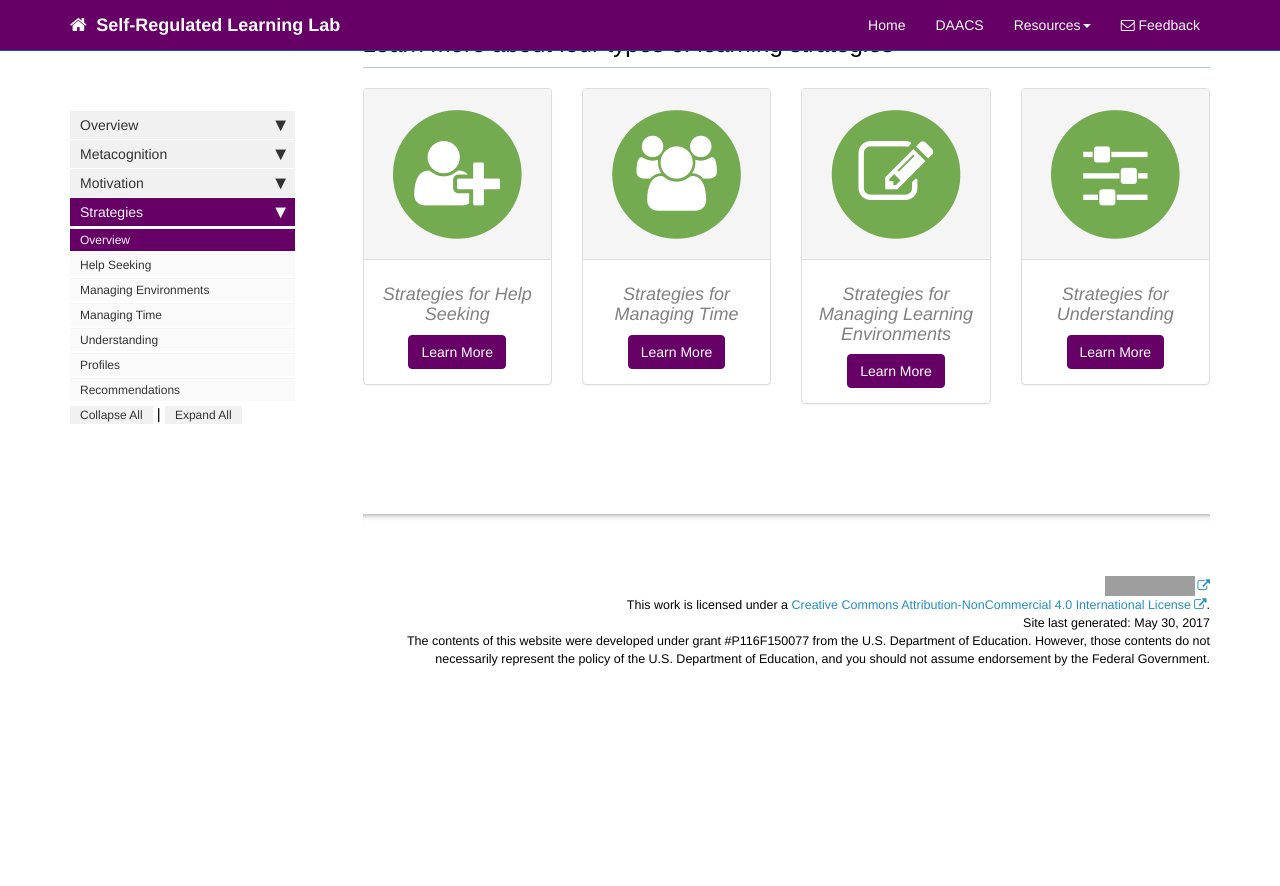
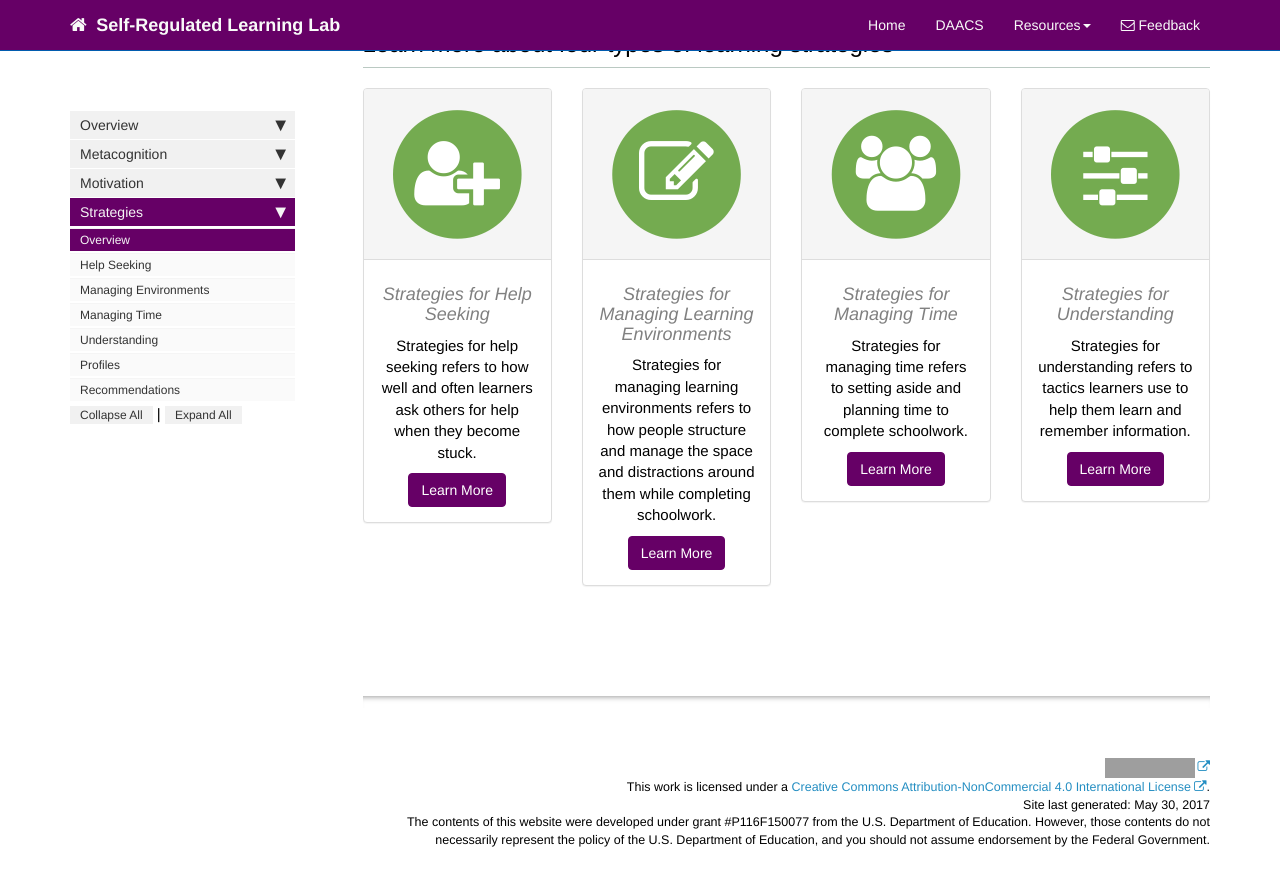
Before and after one commit to dfranklin02/SRL, a Jekyll site: the page built from docs/pages/strategies/strategies.md, in a window 1280 px wide and 900 px high, scrolled down 1399 px. Shown: the top 886 px of the window. Built offline with Jekyll 4.4.1, drawn with Linux system fonts in a browser that asks for light colours; nearby versions of some CDN libraries; comment, search, counter and statistics services are not loaded; before the commit the page ends 2118 px from its top, so only the background shows below that; grey boxes are pictures that could not be loaded.

Commit message:
Update strategies.md

```diff
--- a/docs/pages/strategies/strategies.md
+++ b/docs/pages/strategies/strategies.md
@@ -40,8 +40,23 @@ To further develop your knowledge and understanding about the four learning stra
                  </div>
                  <div class="panel-body">
                      <h4>Strategies for Help Seeking</h4>
-                     <p></p>
+                     <p>Strategies for help seeking refers to how well and often learners ask others for help when they become stuck.</p>
                      <a href="help_seeking.html" class="btn btn-primary">Learn More</a>
+                 </div>
+             </div>
+         </div>
+         <div class="col-md-3 col-sm-6">
+             <div class="panel panel-default text-center">
+                 <div class="panel-heading">
+                     <span class="fa-stack fa-5x">
+                           <i class="fa fa-circle fa-stack-2x text-primary"></i>
+                           <i class="fa fa-edit fa-stack-1x fa-inverse"></i>
+                     </span>
+                 </div>
+                 <div class="panel-body">
+                     <h4>Strategies for Managing Learning Environments</h4>
+                     <p>Strategies for managing learning environments refers to how people structure and manage the space and distractions around them while completing schoolwork. </p>
+                     <a href="managing_environment.html" class="btn btn-primary">Learn More</a>
                  </div>
              </div>
          </div>
@@ -55,23 +70,8 @@ To further develop your knowledge and understanding about the four learning stra
                  </div>
                  <div class="panel-body">
                      <h4>Strategies for Managing Time</h4>
-                     <p></p>
+                     <p>Strategies for managing time refers to setting aside and planning time to complete schoolwork. </p>
                      <a href="managing_time.html" class="btn btn-primary">Learn More</a>
-                 </div>
-             </div>
-         </div>
-         <div class="col-md-3 col-sm-6">
-             <div class="panel panel-default text-center">
-                 <div class="panel-heading">
-                     <span class="fa-stack fa-5x">
-                           <i class="fa fa-circle fa-stack-2x text-primary"></i>
-                           <i class="fa fa-edit fa-stack-1x fa-inverse"></i>
-                     </span>
-                 </div>
-                 <div class="panel-body">
-                     <h4>Strategies for Managing Learning Environments</h4>
-                     <p></p>
-                     <a href="managing_environment.html" class="btn btn-primary">Learn More</a>
                  </div>
              </div>
          </div>
@@ -85,7 +85,7 @@ To further develop your knowledge and understanding about the four learning stra
                  </div>
                  <div class="panel-body">
                      <h4>Strategies for Understanding</h4>
-                     <p></p>
+                     <p>Strategies for understanding refers to tactics learners use to help them learn and remember information.</p>
                      <a href="understanding.html" class="btn btn-primary">Learn More</a>
                  </div>
              </div>
```
